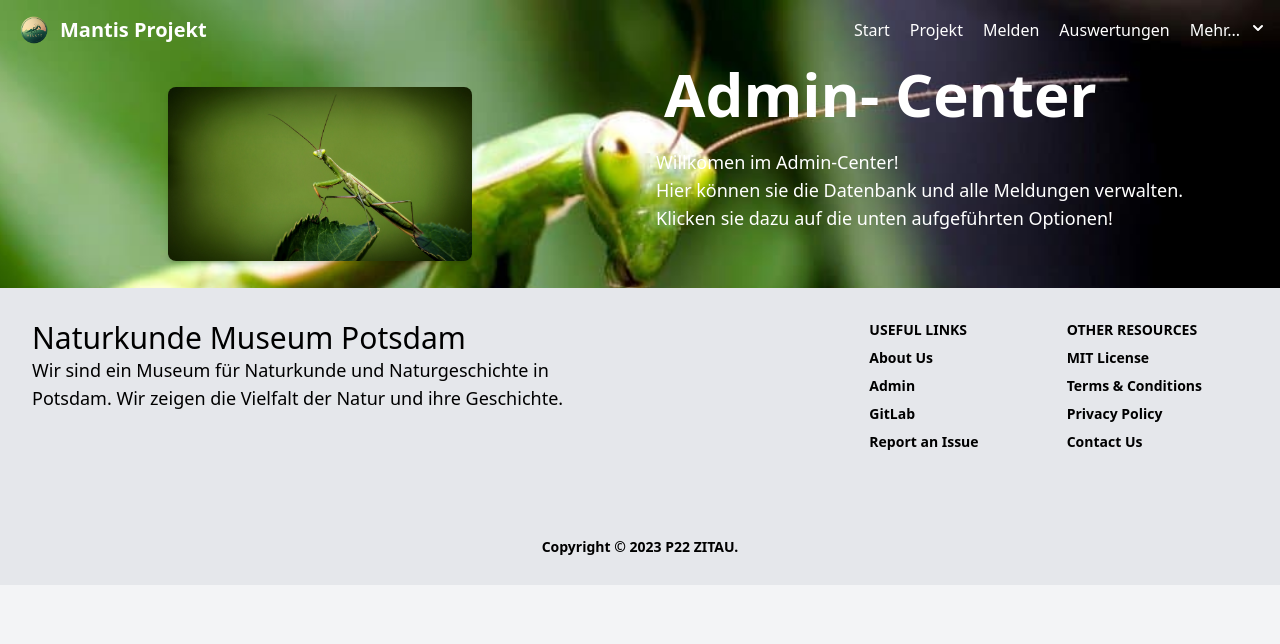
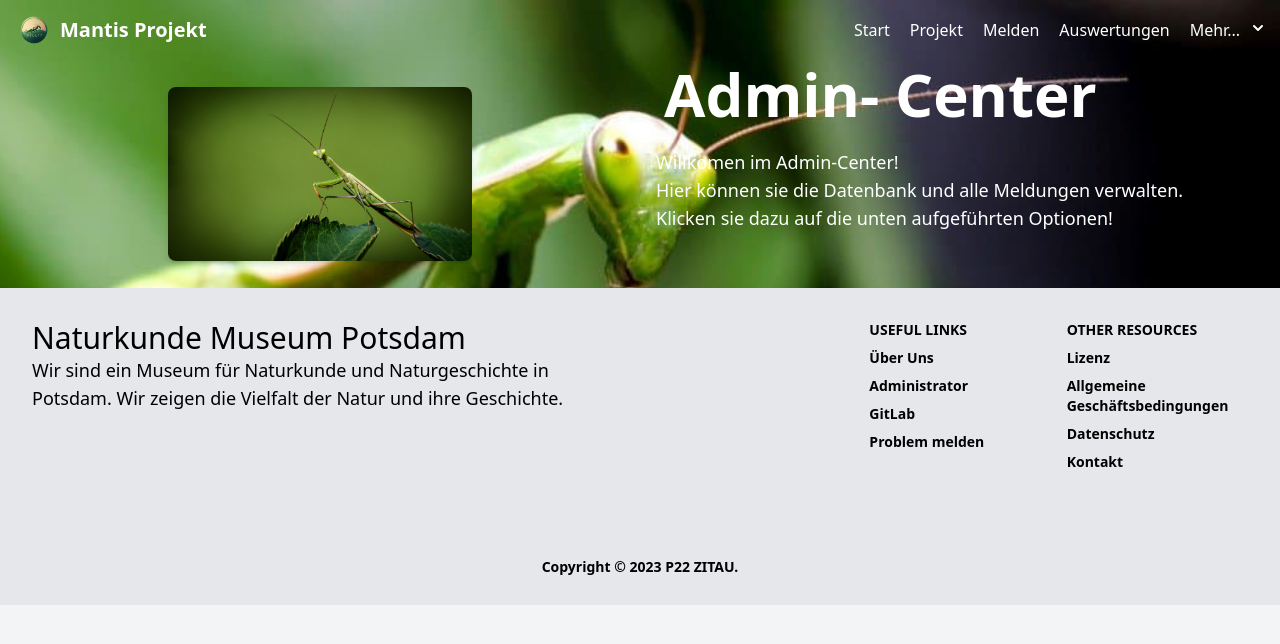
Before and after one commit to opendata-apps/mantis, a Flask app: page /admin in a window 1280 px wide. Shown: the top 644 px of the page. Run offline with Flask 3, Linux system fonts and the light colour scheme; style sheets or scripts are compiled from the project's sources; some libraries are stand-ins or nearby versions.

Commit message:
neue links

```diff
--- a/app/routes.py
+++ b/app/routes.py
@@ -17,6 +17,13 @@ def index():
 def styles():
     return send_from_directory('static/build', 'theme.css')
 
+@main.route('/projekt')
+def projekt():
+    return render_template('projekt.html')
+
+@main.route('/auswertungen')
+def auswertungen():
+    return render_template('auswertungen.html')
 
 @main.route('/report', methods=['GET', 'POST'])
 def report():
@@ -68,7 +75,7 @@ def about():
 
 @main.route('/reportanissue')
 def report_an_issue():
-    return render_template('report_an_issue.html')
+    return render_template('reportAnIssue.html')
 
 
 @main.route('/newitem')
--- /dev/null
+++ b/app/templates/auswertungen.html
@@ -0,0 +1,5 @@
+{% extends "layout.html" %} {% block content %}
+    <h1 class="mb-4 text-2xl font-semibold">Auswertung</h1>
+
+
+{% endblock content %}
--- a/app/templates/layout.html
+++ b/app/templates/layout.html
@@ -30,9 +30,9 @@
           </a>
           <div class="items-center hidden md:flex">
             <a href="/" class="mr-5 text-sm font-medium text-white hover:text-green-300 md:text-base">Start</a>
-            <a href="projekt" class="mr-5 text-sm font-medium text-white hover:text-green-300 md:text-base">Projekt</a>
-            <a href="report" class="mr-5 text-sm font-medium text-white hover:text-green-300 md:text-base">Melden</a>
-            <a href="auswertungen" class="mr-5 text-sm font-medium text-white hover:text-green-300 md:text-base">Auswertungen</a>
+            <a href="/projekt" class="mr-5 text-sm font-medium text-white hover:text-green-300 md:text-base">Projekt</a>
+            <a href="/report" class="mr-5 text-sm font-medium text-white hover:text-green-300 md:text-base">Melden</a>
+            <a href="/auswertungen" class="mr-5 text-sm font-medium text-white hover:text-green-300 md:text-base">Auswertungen</a>
             <div class="relative inline-block text-left">
               <button id="dropdown-btn" class="inline-flex justify-center font-medium text-white rounded-md focus:outline-none hover:text-green-300" aria-haspopup="true" aria-expanded="false">
                 Mehr...
@@ -53,16 +53,16 @@
               -->
               <div id="dropdown-menu" class="absolute right-0 hidden w-56 mt-2 origin-top-right bg-white border border-gray-200 rounded-md shadow-lg">
                 <div class="py-1 text-gray-700">
-                  <a href="faq" class="block px-4 py-2 text-sm leading-5 hover:bg-gray-100">FAQ</a>
-                  <a href="impressum" class="block px-4 py-2 text-sm leading-5 hover:bg-gray-100">Impressum</a>
-                  <a href="faq" class="block px-4 py-2 text-sm leading-5 hover:bg-gray-100">Über Uns</a>
-                  <a href="impressum" class="block px-4 py-2 text-sm leading-5 hover:bg-gray-100">Administrator</a>
-                  <a href="faq" class="block px-4 py-2 text-sm leading-5 hover:bg-gray-100">GitLab</a>
-                  <a href="impressum" class="block px-4 py-2 text-sm leading-5 hover:bg-gray-100">Problem melden</a>
-                  <a href="faq" class="block px-4 py-2 text-sm leading-5 hover:bg-gray-100">Lizenz</a>
-                  <a href="impressum" class="block px-4 py-2 text-sm leading-5 hover:bg-gray-100">Allgemeine Geschäftsbedingungen</a>
-                  <a href="faq" class="block px-4 py-2 text-sm leading-5 hover:bg-gray-100">Datenschutz</a>
-                  <a href="impressum" class="block px-4 py-2 text-sm leading-5 hover:bg-gray-100">Kontakt</a>
+                  <a href="/faq" class="block px-4 py-2 text-sm leading-5 hover:bg-gray-100">FAQ</a>
+                  <a href="/impressum" class="block px-4 py-2 text-sm leading-5 hover:bg-gray-100">Impressum</a>
+                  <a href="/" class="block px-4 py-2 text-sm leading-5 hover:bg-gray-100">Über Uns</a>
+                  <a href="/" class="block px-4 py-2 text-sm leading-5 hover:bg-gray-100">Administrator</a>
+                  <a href="/" class="block px-4 py-2 text-sm leading-5 hover:bg-gray-100">GitLab</a>
+                  <a href="/reportanissue" class="block px-4 py-2 text-sm leading-5 hover:bg-gray-100">Problem melden</a>
+                  <a href="/" class="block px-4 py-2 text-sm leading-5 hover:bg-gray-100">Lizenz</a>
+                  <a href="/" class="block px-4 py-2 text-sm leading-5 hover:bg-gray-100">Allgemeine Geschäftsbedingungen</a>
+                  <a href="/" class="block px-4 py-2 text-sm leading-5 hover:bg-gray-100">Datenschutz</a>
+                  <a href="/" class="block px-4 py-2 text-sm leading-5 hover:bg-gray-100">Kontakt</a>
                 </div>
               </div>
             </div>
@@ -91,12 +91,20 @@
         </div>
         <div class="hidden mobile-menu md:hidden">
           <div class="flex flex-col items-center justify-center w-full">
-            <a href="#start" class="w-full py-4 font-medium text-center text-white hover:bg-green-300">Start</a>
-            <a href="#projekt" class="w-full py-4 font-medium text-center text-white hover:bg-green-300">Projekt</a>
-            <a href="#melden" class="w-full py-4 font-medium text-center text-white hover:bg-green-300">Melden</a>
-            <a href="#auswertungen" class="w-full py-4 font-medium text-center text-white hover:bg-green-300">Auswertungen</a>
-            <a href="#dropdown1" class="w-full py-4 font-medium text-center text-white hover:bg-green-300">Dropdown 1</a>
-            <a href="#dropdown2" class="w-full py-4 font-medium text-center text-white hover:bg-green-300">Dropdown 2</a>
+            <a href="/" class="w-full py-4 font-medium text-center text-white hover:bg-green-300">Start</a>
+            <a href="/projekt" class="w-full py-4 font-medium text-center text-white hover:bg-green-300">Projekt</a>
+            <a href="/melden" class="w-full py-4 font-medium text-center text-white hover:bg-green-300">Melden</a>
+            <a href="/auswertungen" class="w-full py-4 font-medium text-center text-white hover:bg-green-300">Auswertungen</a>
+            <a href="/faq" class="w-full py-4 font-medium text-center text-white hover:bg-green-300">FAQ</a>
+            <a href="/impressum" class="w-full py-4 font-medium text-center text-white hover:bg-green-300">Impressum</a>
+            <a href="/impressum" class="w-full py-4 font-medium text-center text-white hover:bg-green-300">Über Uns</a>
+            <a href="/impressum" class="w-full py-4 font-medium text-center text-white hover:bg-green-300">Administrator</a>
+            <a href="/impressum" class="w-full py-4 font-medium text-center text-white hover:bg-green-300">GitLab</a>
+            <a href="/reportanissue" class="w-full py-4 font-medium text-center text-white hover:bg-green-300">Problem melden</a>
+            <a href="/impressum" class="w-full py-4 font-medium text-center text-white hover:bg-green-300">Lizenz</a>
+            <a href="/impressum" class="w-full py-4 font-medium text-center text-white hover:bg-green-300">Allgemeine Geschäftsbedingungen</a>
+            <a href="/impressum" class="w-full py-4 font-medium text-center text-white hover:bg-green-300">Datenschutz</a>
+            <a href="/impressum" class="w-full py-4 font-medium text-center text-white hover:bg-green-300">Kontakt</a>
           </div>
         </div>
       </nav>
@@ -196,12 +204,12 @@ window.addEventListener("scroll", function () {
               <span class="block mb-2 text-sm font-semibold uppercase text-blueGray-500">Useful Links</span>
               <ul class="list-unstyled">
                 <li>
-                  <a class="block pb-2 text-sm font-semibold text-blueGray-600 hover:text-blueGray-800" href="/#">About
-                    Us</a>
+                  <a class="block pb-2 text-sm font-semibold text-blueGray-600 hover:text-blueGray-800" href="/#">Über
+                    Uns</a>
                 </li>
                 <li>
                   <a class="block pb-2 text-sm font-semibold text-blueGray-600 hover:text-blueGray-800"
-                    href="/admin">Admin</a>
+                    href="/admin">Administrator</a>
                 </li>
                 <li>
                   <a class="block pb-2 text-sm font-semibold text-blueGray-600 hover:text-blueGray-800"
@@ -209,7 +217,7 @@ window.addEventListener("scroll", function () {
                 </li>
                 <li>
                   <a class="block pb-2 text-sm font-semibold text-blueGray-600 hover:text-blueGray-800"
-                    href="/reportanissue">Report an Issue</a>
+                    href="/reportanissue">Problem melden</a>
                 </li>
               </ul>
             </div>
@@ -217,20 +225,20 @@ window.addEventListener("scroll", function () {
               <span class="block mb-2 text-sm font-semibold uppercase text-blueGray-500">Other Resources</span>
               <ul class="list-unstyled">
                 <li>
-                  <a class="block pb-2 text-sm font-semibold text-blueGray-600 hover:text-blueGray-800" href="/#">MIT
-                    License</a>
+                  <a class="block pb-2 text-sm font-semibold text-blueGray-600 hover:text-blueGray-800" href="/#">
+                    Lizenz</a>
                 </li>
                 <li>
-                  <a class="block pb-2 text-sm font-semibold text-blueGray-600 hover:text-blueGray-800" href="/#">Terms
-                    &amp; Conditions</a>
+                  <a class="block pb-2 text-sm font-semibold text-blueGray-600 hover:text-blueGray-800" href="/#">
+                    Allgemeine Geschäftsbedingungen</a>
                 </li>
                 <li>
                   <a class="block pb-2 text-sm font-semibold text-blueGray-600 hover:text-blueGray-800"
-                    href="/#">Privacy Policy</a>
+                    href="/#">Datenschutz</a>
                 </li>
                 <li>
                   <a class="block pb-2 text-sm font-semibold text-blueGray-600 hover:text-blueGray-800"
-                    href="/#">Contact Us</a>
+                    href="/#">Kontakt</a>
                 </li>
               </ul>
             </div>
--- /dev/null
+++ b/app/templates/projekt.html
@@ -0,0 +1,5 @@
+{% extends "layout.html" %} {% block content %}
+    <h1 class="mb-4 text-2xl font-semibold">Projekt</h1>
+
+
+{% endblock content %}
```
Also changed, not shown: app/templates/reportAnIssue.html (+2 -15 lines).
